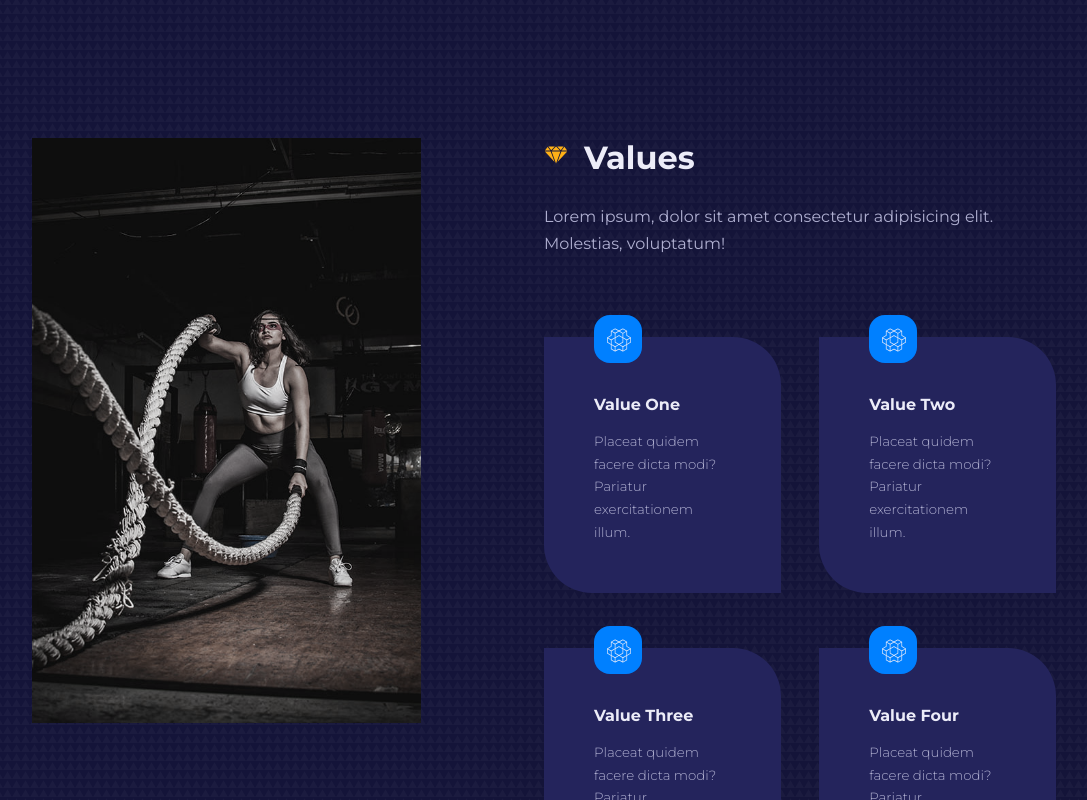
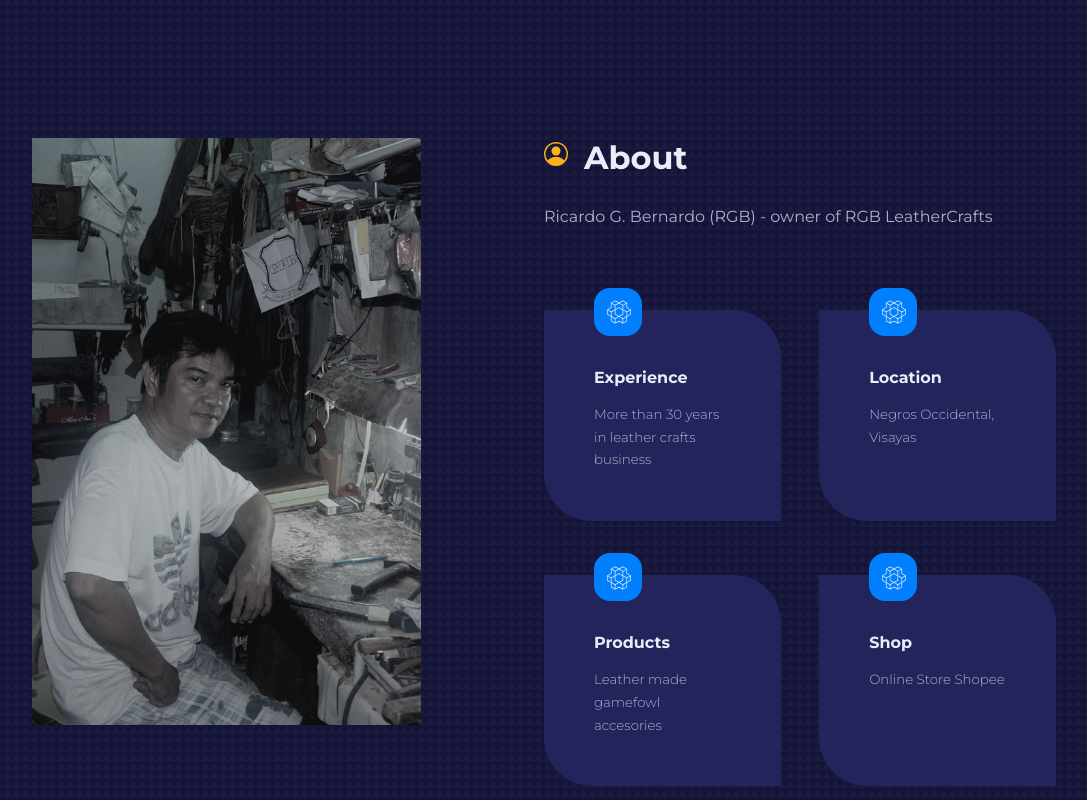
Before and after one commit to kodesand/React-website, a React (Vite) app: page / in a window 1280 px wide. Shown: the part 1480-2280 px from the top of the page, without its empty margins (96-1183 px from the left). Built offline with nearby package versions, Linux system fonts and the light colour scheme.

Commit message:
about section

```diff
--- /dev/null
+++ b/src/components/About/data.js
@@ -0,0 +1,28 @@
+const values = [
+  {
+    id: 1,
+    // icon: <SiOpenaigym />,
+    title: 'Experience',
+    desc: 'More than 30 years in leather crafts business',
+  },
+  {
+    id: 2,
+    // icon: <SiOpenaigym />,
+    title: 'Location',
+    desc: 'Negros Occidental, Visayas',
+  },
+  {
+    id: 3,
+    // icon: <SiOpenaigym />,
+    title: 'Products',
+    desc: 'Leather made gamefowl accesories',
+  },
+  {
+    id: 4,
+    // icon: <SiOpenaigym />,
+    title: 'Shop',
+    desc: 'Online Store Shopee',
+  },
+]
+
+export default values
--- a/src/components/Values/index.jsx
+++ b/src/components/About/index.jsx
@@ -1,13 +1,13 @@
-import Image from '/images/values.jpg'
 import SectionHeader from '@/components/SectionHeader'
-import { GiCutDiamond } from 'react-icons/gi'
+import { BsPersonCircle } from 'react-icons/bs'
 import { SiOpenaigym } from 'react-icons/si'
 
 import Card from '@/UI/Card'
 import values from './data.js'
+import Image from '/images/values.png'
 import './style.css'
 
-const Values = () => {
+const About = () => {
   return (
     <section className='values'>
       <div className='container values__container'>
@@ -17,11 +17,8 @@ const Values = () => {
           </div>
         </div>
         <div className='values__right'>
-          <SectionHeader icon={<GiCutDiamond />} title='Values' />
-          <p>
-            Lorem ipsum, dolor sit amet consectetur adipisicing elit. Molestias,
-            voluptatum!
-          </p>
+          <SectionHeader icon={<BsPersonCircle />} title='About' />
+          <p> Ricardo G. Bernardo (RGB) - owner of RGB LeatherCrafts</p>
           <div className='values__wrapper'>
             {values.map(({ id, title, desc }) => {
               return (
@@ -41,4 +38,4 @@ const Values = () => {
   )
 }
 
-export default Values
+export default About
--- a/src/components/Values/data.js
+++ /dev/null
@@ -1,28 +0,0 @@
-const values = [
-  {
-    id: 1,
-    // icon: <SiOpenaigym />,
-    title: 'Value One',
-    desc: 'Placeat quidem facere dicta modi? Pariatur exercitationem illum.',
-  },
-  {
-    id: 2,
-    // icon: <SiOpenaigym />,
-    title: 'Value Two',
-    desc: 'Placeat quidem facere dicta modi? Pariatur exercitationem illum.',
-  },
-  {
-    id: 3,
-    // icon: <SiOpenaigym />,
-    title: 'Value Three',
-    desc: 'Placeat quidem facere dicta modi? Pariatur exercitationem illum.',
-  },
-  {
-    id: 4,
-    // icon: <SiOpenaigym />,
-    title: 'Value Four',
-    desc: 'Placeat quidem facere dicta modi? Pariatur exercitationem illum.',
-  },
-]
-
-export default values
--- a/src/pages/home/Home.jsx
+++ b/src/pages/home/Home.jsx
@@ -1,6 +1,6 @@
 import MainHeader from '@/components/MainHeader'
 import Products from '@/components/Products'
-import Values from '@/components/Values'
+import About from '@/components/About'
 import FAQs from '@/components/FAQs'
 import Testimonials from '@/components/Testimonials'
 
@@ -11,7 +11,7 @@ const Home = () => {
     <>
       <MainHeader />
       <Products />
-      <Values />
+      <About />
       <FAQs />
       <Testimonials />
     </>
```
Also changed, not shown: public/images/values.png, src/components/About/style.css (renamed from src/components/Values/style.css).
